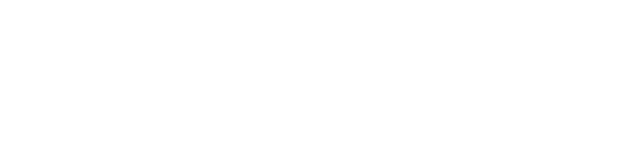
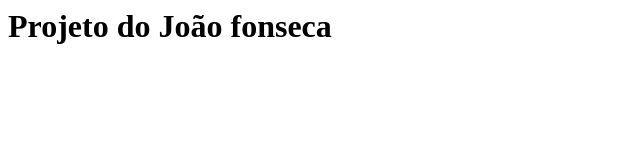
Before and after one commit to lfknowbr/curso-git, a plain HTML site: page index.html in a window 1280 px wide. Shown: the whole page, without its empty margins (0-640 px from the left). Drawn offline with Linux system fonts and the light colour scheme.

Commit message:
Titulo da pagina

```diff
--- a/index.html
+++ b/index.html
@@ -3,6 +3,6 @@
         <title>Curso GIT</title>
     </head>
     <body>
-
+        <h1>Projeto do João fonseca</h1>
     </body>
 </html>
```
